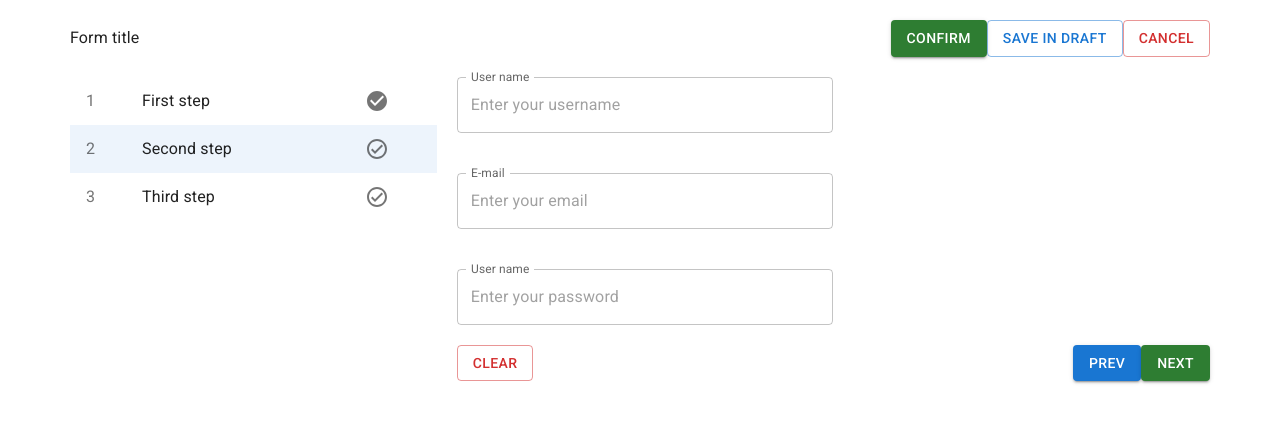
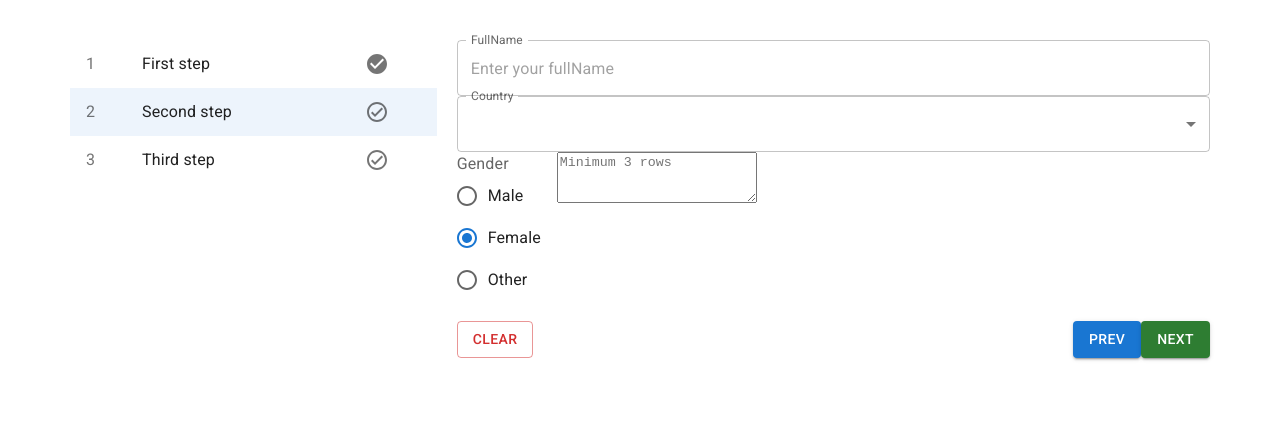
Before and after one commit to emilsultanov/react-multi-step-form, a React (Create React App) app: page / in a window 1280 px wide. Both pictures are taken after a click on the button "NEXT". Shown: the top 422 px of the page. Built offline with nearby package versions, Linux system fonts and the light colour scheme.

Commit message:
Create real forms and remove unused form components

```diff
--- a/package.json
+++ b/package.json
@@ -5,6 +5,7 @@
   "dependencies": {
     "@emotion/react": "^11.8.2",
     "@emotion/styled": "^11.8.1",
+    "@hookform/resolvers": "^2.8.8",
     "@mui/icons-material": "^5.5.0",
     "@mui/material": "^5.5.0",
     "@mui/styled-engine-sc": "^5.4.2",
@@ -22,7 +23,8 @@
     "recoil": "^0.6.1",
     "styled-components": "^5.3.3",
     "typescript": "^4.6.2",
-    "web-vitals": "^2.1.4"
+    "web-vitals": "^2.1.4",
+    "yup": "^0.32.11"
   },
   "scripts": {
     "start": "react-scripts start",
--- /dev/null
+++ b/src/components/AccountDetails.tsx
@@ -0,0 +1,39 @@
+import React from 'react';
+import {Box, TextField} from "@mui/material";
+
+export function AccountDetails() {
+  return (
+    <Box>
+      <TextField
+        fullWidth
+        type={'text'}
+        variant={'outlined'}
+        autoComplete={'off'}
+        name={'username'}
+        label={'Username'}
+        placeholder={'Enter your username'}
+        InputLabelProps={{shrink: true}}
+      />
+      <TextField
+        fullWidth
+        type={'email'}
+        variant={'outlined'}
+        autoComplete={'off'}
+        name={'email'}
+        label={'Email'}
+        placeholder={'Enter your personal email address'}
+        InputLabelProps={{shrink: true}}
+      />
+      <TextField
+        fullWidth
+        type={'password'}
+        variant={'outlined'}
+        autoComplete={'off'}
+        name={'password'}
+        label={'Password'}
+        placeholder={'Enter your Password'}
+        InputLabelProps={{shrink: true}}
+      />
+    </Box>
+  );
+}
--- a/src/components/Form1.tsx
+++ /dev/null
@@ -1,39 +0,0 @@
-import React from 'react';
-import {Box, TextField} from "@mui/material";
-
-export function Form1() {
-  return (
-    <Box
-      noValidate
-      component={'form'}
-      autoComplete={'off'}
-      display={'flex'}
-      flexDirection={'column'}
-    >
-      <Box mb={4} width={1 / 2}>
-        <TextField
-          fullWidth
-          type={'text'}
-          variant={'outlined'}
-          name={'firstname'}
-          autoComplete={'off'}
-          label={'First Name'}
-          placeholder={'Enter your firstname'}
-          InputLabelProps={{shrink: true}}
-        />
-      </Box>
-      <Box width={1 / 2}>
-        <TextField
-          fullWidth
-          type={'text'}
-          variant={'outlined'}
-          name={'lastname'}
-          autoComplete={'off'}
-          label={'Last Name'}
-          placeholder={'Enter your lastname'}
-          InputLabelProps={{shrink: true}}
-        />
-      </Box>
-    </Box>
-  );
-}
--- a/src/components/Form2.tsx
+++ /dev/null
@@ -1,51 +0,0 @@
-import React from 'react';
-import {Box, FormControl, OutlinedInput, TextField} from "@mui/material";
-
-export function Form2() {
-  return (
-    <Box
-      noValidate
-      component={'form'}
-      autoComplete={'off'}
-      display={'flex'}
-      flexDirection={'column'}
-    >
-      <Box mb={4} width={1/2}>
-        <TextField
-          fullWidth
-          type={'text'}
-          variant={'outlined'}
-          name={'username'}
-          autoComplete={'off'}
-          label={'User name'}
-          placeholder={'Enter your username'}
-          InputLabelProps={{shrink: true}}
-        />
-      </Box>
-      <Box mb={4} width={1/2}>
-        <TextField
-          fullWidth
-          type={'email'}
-          variant={'outlined'}
-          name={'email'}
-          autoComplete={'off'}
-          label={'E-mail'}
-          placeholder={'Enter your email'}
-          InputLabelProps={{shrink: true}}
-        />
-      </Box>
-      <Box width={1/2}>
-        <TextField
-          fullWidth
-          type={'password'}
-          variant={'outlined'}
-          name={'password'}
-          autoComplete={'off'}
-          label={'User name'}
-          placeholder={'Enter your password'}
-          InputLabelProps={{shrink: true}}
-        />
-      </Box>
-    </Box>
-  );
-}
--- a/src/components/Form3.tsx
+++ /dev/null
@@ -1,49 +0,0 @@
-import React from 'react';
-import {Box, TextField} from "@mui/material";
-
-export function Form3() {
-  return (
-    <Box
-      noValidate
-      component={'form'}
-      autoComplete={'off'}
-      display={'flex'}
-      flexDirection={'column'}
-    >
-      <Box mb={4} width={1 / 2}>
-        <TextField
-          fullWidth
-          type={'text'}
-          variant={'outlined'}
-          name={'country'}
-          autoComplete={'off'}
-          label={'Country'}
-          placeholder={'Enter your country'}
-          InputLabelProps={{shrink: true}}
-        />
-      </Box>
-      <Box mb={4} width={1 / 2}>
-        <TextField
-          fullWidth
-          type={'text'}
-          name={'city'}
-          autoComplete={'off'}
-          label={'City'}
-          placeholder={'Enter your country'}
-          InputLabelProps={{shrink: true}}
-        />
-      </Box>
-      <Box width={1 / 2}>
-        <TextField
-          fullWidth
-          type={'number'}
-          name={'age'}
-          autoComplete={'off'}
-          label={'Age'}
-          placeholder={'Enter your age'}
-          InputLabelProps={{shrink: true}}
-        />
-      </Box>
-    </Box>
-  );
-}
--- a/src/components/MultiStepFormWrapper.tsx
+++ b/src/components/MultiStepFormWrapper.tsx
@@ -1,21 +1,20 @@
 import React, {useCallback, useState} from 'react';
 import {Box, Container, Grid} from "@mui/material";
-import {MultiStepFormHeader} from "./MultiStepFormHeader";
 import {MultiStepFormSidebar} from "./MultiStepFormSidebar";
 import {MultiStepFormContent} from "./MultiStepFormContent";
 import {StepList} from "./StepList";
 
 import {IStep} from "./types";
-import {Form1} from "./Form1";
-import {Form2} from "./Form2";
-import {Form3} from "./Form3";
+import {AccountDetails} from "./AccountDetails";
+import {PersonalDetails} from "./PersonalDetails";
+import {PaymentDetails} from "./PaymentDetails";
 
 
 interface IMultiStepFormWrapperProps {
 }
 
 
-const forms = [<Form1/>, <Form2/>, <Form3/>]
+const forms = [<AccountDetails/>, <PersonalDetails/>, <PaymentDetails/>]
 
 export const initialSteps: IStep[] = [
   {
@@ -48,6 +47,7 @@ export function MultiStepFormWrapper(props: IMultiStepFormWrapperProps) {
 
   const [steps, setSteps] = useState<IStep[]>(initialSteps);
   const [currentStep, setCurrentStep] = useState<IStep>(initialSteps[0]);
+  const [formData, setFormData] = useState({})
 
   const lastStepIndex: number = steps.length - 1;
   const isFirstStep: boolean = currentStep.stepId === 1;
@@ -75,9 +75,8 @@ export function MultiStepFormWrapper(props: IMultiStepFormWrapperProps) {
   const Form = forms[currentStep.stepId - 1];
 
   return (
-    <Box>
+    <Box pt={4}>
       <Container fixed>
-        <MultiStepFormHeader/>
         <Grid container spacing={2}>
           <Grid item md={4}>
             <MultiStepFormSidebar>
--- /dev/null
+++ b/src/components/PaymentDetails.tsx
@@ -0,0 +1,39 @@
+import React from 'react';
+import {Box, TextField} from "@mui/material";
+
+export function PaymentDetails() {
+  return (
+    <Box>
+      <TextField
+        fullWidth
+        type={'text'}
+        variant={'outlined'}
+        autoComplete={'off'}
+        name={'cvcnumber'}
+        label={'CVC Number'}
+        placeholder={'Enter CVC Number'}
+        InputLabelProps={{shrink: true}}
+      />
+      <TextField
+        fullWidth
+        type={'number'}
+        variant={'outlined'}
+        autoComplete={'off'}
+        name={'cardnumber'}
+        label={'Cardnumber'}
+        placeholder={'Enter card number'}
+        InputLabelProps={{shrink: true}}
+      />
+      <TextField
+        fullWidth
+        type={'text'}
+        variant={'outlined'}
+        autoComplete={'off'}
+        name={'cardholdername'}
+        label={'Card Holder Name'}
+        placeholder={'Enter Card holder name'}
+        InputLabelProps={{shrink: true}}
+      />
+    </Box>
+  );
+}
--- /dev/null
+++ b/src/components/PersonalDetails.tsx
@@ -0,0 +1,129 @@
+import React from 'react';
+import {
+  Box,
+  FormControl,
+  FormControlLabel,
+  FormLabel,
+  MenuItem,
+  Radio,
+  RadioGroup,
+  TextareaAutosize,
+  TextField
+} from "@mui/material";
+
+export const countries: Array<string> = [
+  "Albania",
+  "Andorra",
+  "Armenia",
+  "Austria",
+  "Azerbaijan",
+  "Belarus",
+  "Belgium",
+  "Bosnia & Herzegovina",
+  "Bulgaria",
+  "Croatia",
+  "Cyprus",
+  "Czech Republic",
+  "Denmark",
+  "Estonia",
+  "Finland",
+  "France",
+  "Georgia",
+  "Germany",
+  "Greece",
+  "Hungary",
+  "Iceland",
+  "Ireland",
+  "Italy",
+  "Kosovo",
+  "Latvia",
+  "Liechtenstein",
+  "Lithuania",
+  "Luxembourg",
+  "Macedonia",
+  "Malta",
+  "Moldova",
+  "Monaco",
+  "Montenegro",
+  "Netherlands",
+  "Norway",
+  "Poland",
+  "Portugal",
+  "Romania",
+  "Russia",
+  "San Marino",
+  "Serbia",
+  "Slovakia",
+  "Slovenia",
+  "Spain",
+  "Sweden",
+  "Switzerland",
+  "Turkey",
+  "Ukraine",
+  "United Kingdom",
+  "Vatican City",
+];
+
+
+export const genders: Array<{ label: string; value: string }> = [
+  {label: "Male", value: "male"},
+  {label: "Female", value: "female"},
+  {label: "Other", value: "other"},
+];
+
+
+export function PersonalDetails() {
+  return (
+    <Box>
+      <TextField
+        fullWidth
+        type={'text'}
+        variant={'outlined'}
+        autoComplete={'off'}
+        name={'fullName'}
+        label={'FullName'}
+        placeholder={'Enter your fullName'}
+        InputLabelProps={{shrink: true}}
+      />
+      <TextField
+        select
+        fullWidth
+        variant={'outlined'}
+        autoComplete={'off'}
+        name={'country'}
+        label={'Country'}
+        placeholder={'Select your country'}
+        InputLabelProps={{shrink: true}}
+      >
+        {
+          countries.map(country => (
+            <MenuItem key={country} value={country}>
+              {country}
+            </MenuItem>
+          ))
+        }
+      </TextField>
+      <FormControl>
+        <FormLabel id="demo-radio-buttons-group-label">Gender</FormLabel>
+        <RadioGroup
+          aria-labelledby="demo-radio-buttons-group-label"
+          defaultValue="female"
+          name="radio-buttons-group"
+        >
+          {
+            genders.map(({label, value}) => (
+              <FormControlLabel value={value} control={<Radio/>} label={label}/>
+            ))
+          }
+        </RadioGroup>
+      </FormControl>
+      <TextareaAutosize
+        name={'about'}
+        aria-label="minimum height"
+        minRows={3}
+        placeholder="Minimum 3 rows"
+        style={{width: 200}}
+      />
+    </Box>
+  );
+}
--- a/src/components/types.ts
+++ b/src/components/types.ts
@@ -11,7 +11,7 @@ export interface IStep {
 
 export interface IForm{
   formId: number;
-  form: ReactNode
+  form: ReactNode,
 }
 
 export interface IFormData{
```
Also changed, not shown: 1 other file (tests, documents, lock files or other folders).
